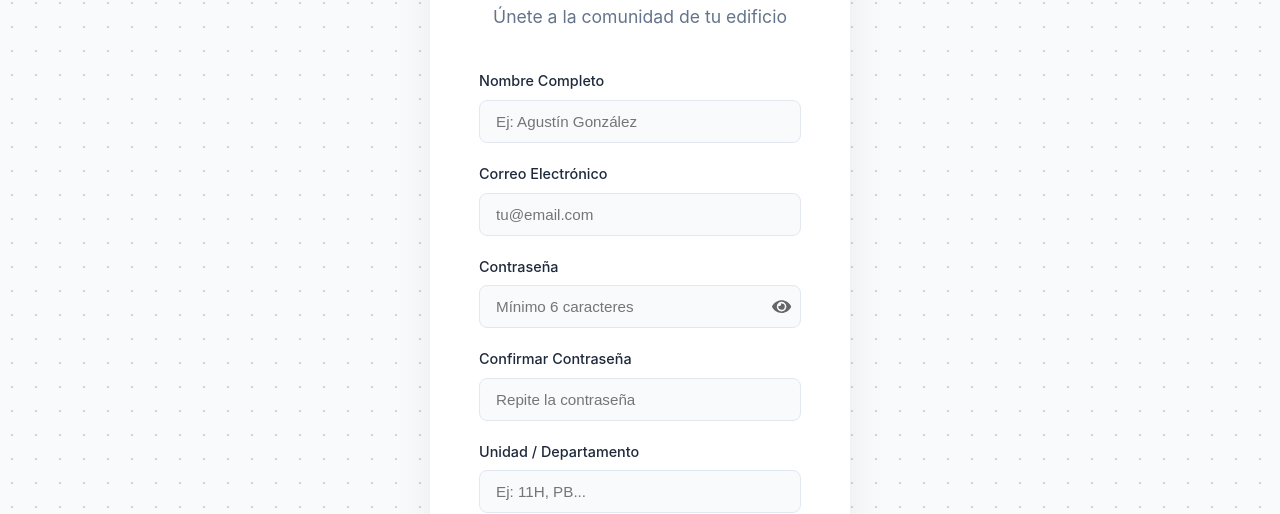
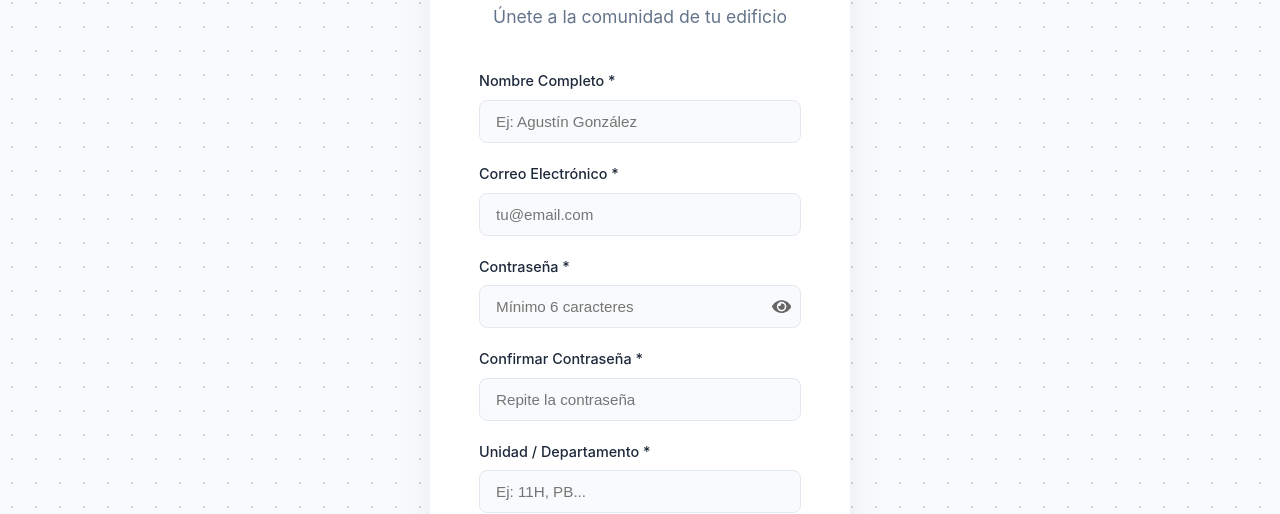
Before and after one commit to gonzaltech-hub/Parcial-2-Aplicaciones-Hibridas, a React (Vite) app in the folder frontend/: page /register in a window 1280 px wide. Shown: the part 176-690 px from the top of the page. Built offline with nearby package versions, Linux system fonts and the light colour scheme; no server answers.

Commit message:
Update labels in Register

```diff
--- a/frontend/src/pages/Register.jsx
+++ b/frontend/src/pages/Register.jsx
@@ -74,7 +74,7 @@ const Register = () => {
 
         <form onSubmit={handleSubmit} className="auth-form">
           <div className="form-group">
-            <label>Nombre Completo</label>
+            <label>Nombre Completo *</label>
             <input
               type="text"
               name="name"
@@ -87,7 +87,7 @@ const Register = () => {
           </div>
 
           <div className="form-group">
-            <label>Correo Electrónico</label>
+            <label>Correo Electrónico *</label>
             <input
               type="email"
               name="email"
@@ -99,7 +99,7 @@ const Register = () => {
           </div>
 
           <div className="form-group">
-            <label>Contraseña</label>
+            <label>Contraseña *</label>
             <div style={{ position: 'relative', display: 'flex', alignItems: 'center' }}>
               <input
                 type={showPassword ? "text" : "password"}
@@ -130,7 +130,7 @@ const Register = () => {
           </div>
 
           <div className="form-group">
-            <label>Confirmar Contraseña</label>
+            <label>Confirmar Contraseña *</label>
             <div style={{ position: 'relative', display: 'flex', alignItems: 'center' }}>
             <input
                 type={showPassword ? "text" : "password"}
@@ -146,7 +146,7 @@ const Register = () => {
           </div>
 
           <div className="form-group">
-            <label>Unidad / Departamento</label>
+            <label>Unidad / Departamento *</label>
             <input
               type="text"
               name="apartment"
```
Also changed, not shown: 1 other file (tests, documents, lock files or other folders).
